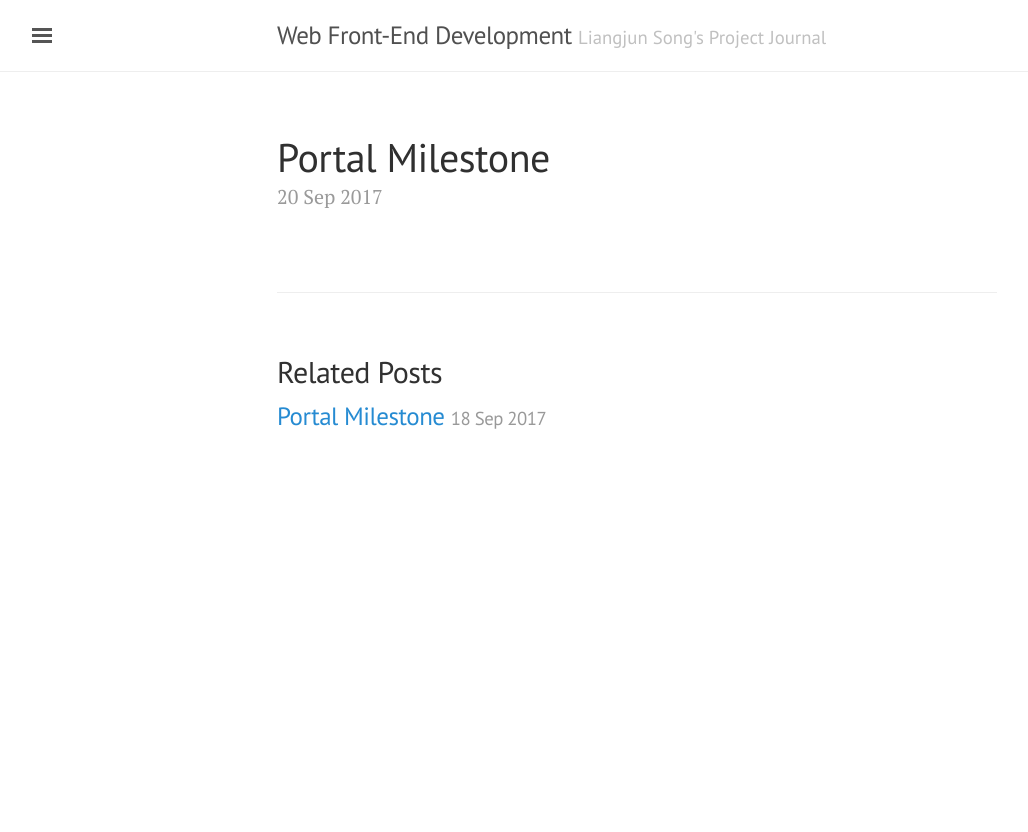
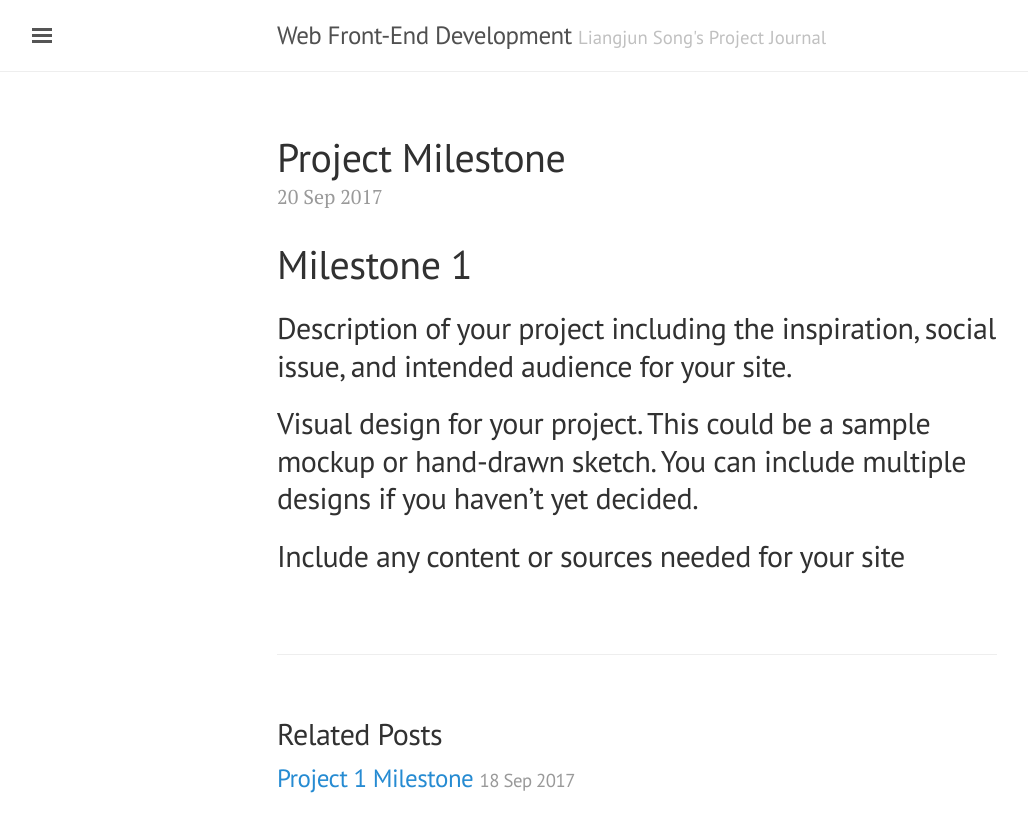
Before and after one commit to LiangjunSong/liangjunsong.github.io, a Jekyll site: the page built from _posts/2017-09-20-project-1-milestone.md, in a window 1280 px wide. Shown: the top 832 px of the page, without its empty margins (3-1031 px from the left). Built offline with Jekyll 4.4.1, drawn with Linux system fonts in a browser that asks for light colours.

Commit message:
Portal Milestone

```diff
--- a/_posts/2017-09-18-portal-milestone.md
+++ b/_posts/2017-09-18-portal-milestone.md
@@ -1,6 +1,6 @@
 ---
 layout: post
-title: Portal Milestone
+title: Project 1 Milestone
 ---
 
 # Milestone 1
--- a/_posts/2017-09-20-project-1-milestone.md
+++ b/_posts/2017-09-20-project-1-milestone.md
@@ -1,4 +1,12 @@
 ---
 layout: post
-title: Portal Milestone
+title: Project Milestone
 ---
+
+# Milestone 1
+
+## Description of your project including the inspiration, social issue, and intended audience for your site.
+
+## Visual design for your project. This could be a sample mockup or hand-drawn sketch. You can include multiple designs if you haven't yet decided.
+
+## Include any content or sources needed for your site
```
